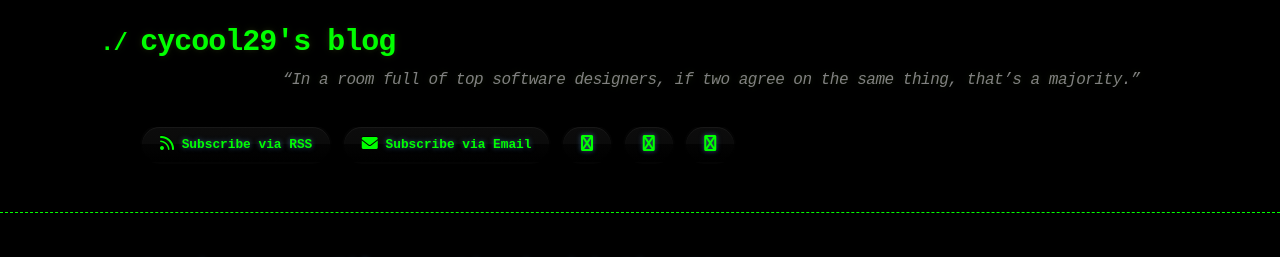
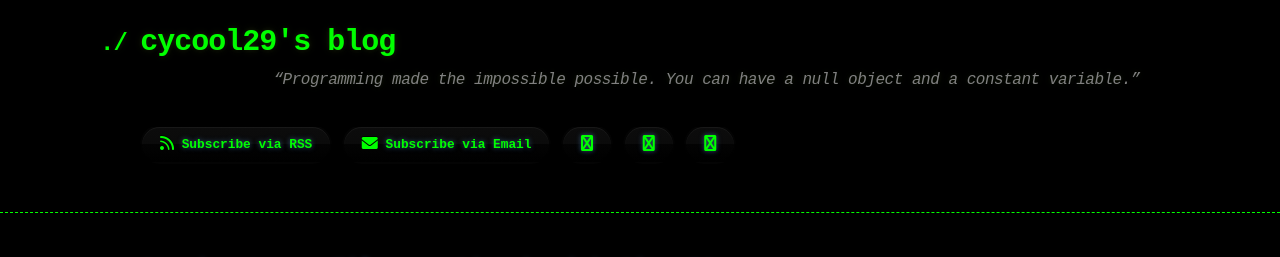
Before and after one commit to cycool29/cycool29.github.io, a Jekyll site: the page built from index.md, in a window 1280 px wide and 900 px high. Shown: the top 257 px of the window. Built offline with Jekyll 4.4.1, drawn with Linux system fonts in a browser that asks for light colours; a style sheet for code colours, icons or effects is not loaded.

Commit message:
Update quotes

```diff
--- a/_config.yml
+++ b/_config.yml
@@ -1,5 +1,5 @@
 title: cycool29's blog
-description: "“In a room full of top software designers, if two agree on the same thing, that’s a majority.” "
+description: "“Programming made the impossible possible. You can have a null object and a constant variable.” "
 bio: A high school student. Intermediate in Python, Git, Bash. Learning JavaScript. He/Him. "
 author: cycool29
 url: https://cycool29.github.io
```
